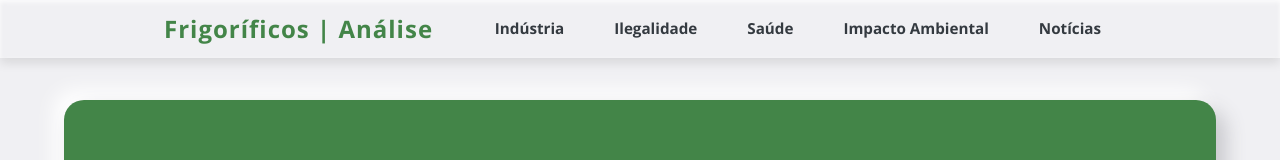
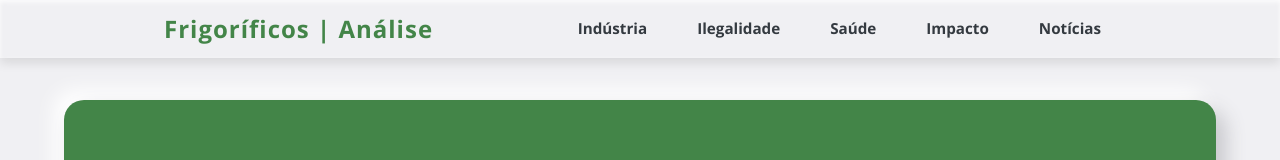
Before and after one commit to MiguelModenese/Site-Tais, a plain HTML site: page index.html in a window 1280 px wide. Shown: the top 160 px of the page. Drawn offline with nearby package versions, Linux system fonts and the light colour scheme.

```diff
--- a/index.html
+++ b/index.html
@@ -6,6 +6,7 @@
     <title>Indústrias Frigoríficas: Análise e Impactos</title>
     <link href="https://fonts.googleapis.com/css2?family=Open+Sans:wght@400;700&display=swap" rel="stylesheet">
 <link rel="stylesheet" href="style2.css">
+
 </head>
 <body>
 
@@ -16,7 +17,7 @@
                 <li><a href="#industria">Indústria</a></li>
                 <li><a href="#ilegais">Ilegalidade</a></li>
                 <li><a href="#saude">Saúde</a></li>
-                <li><a href="#Impacto">Impacto Ambiental</a></li>
+                <li><a href="#Impacto">Impacto</a></li>
                 <li><a href="#noticias">Notícias</a></li>
             </ul>
         </div>
```
